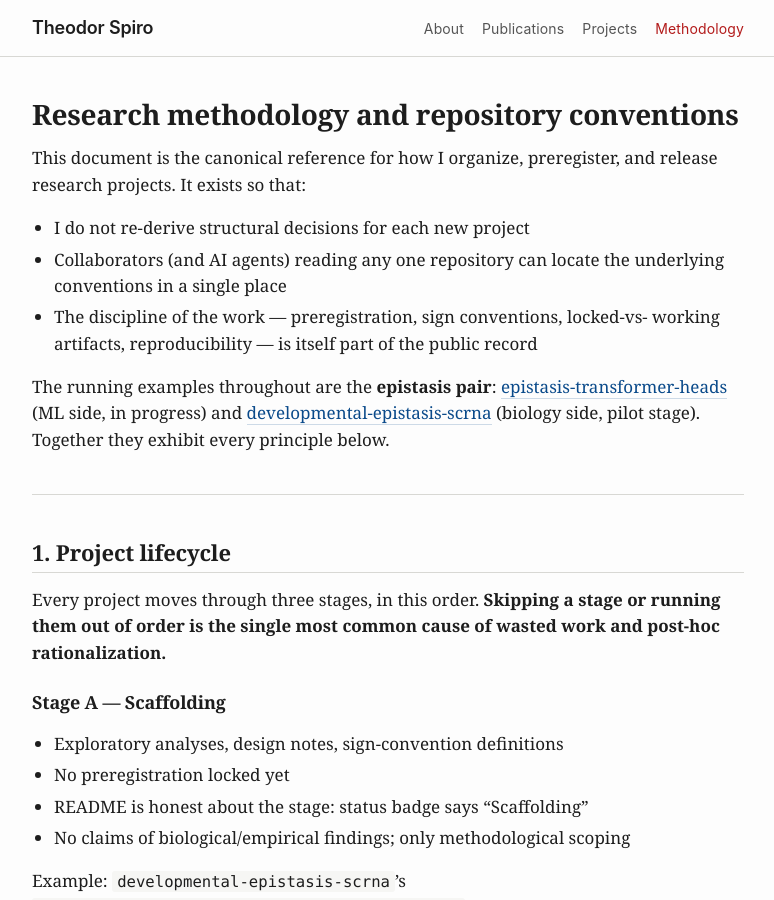
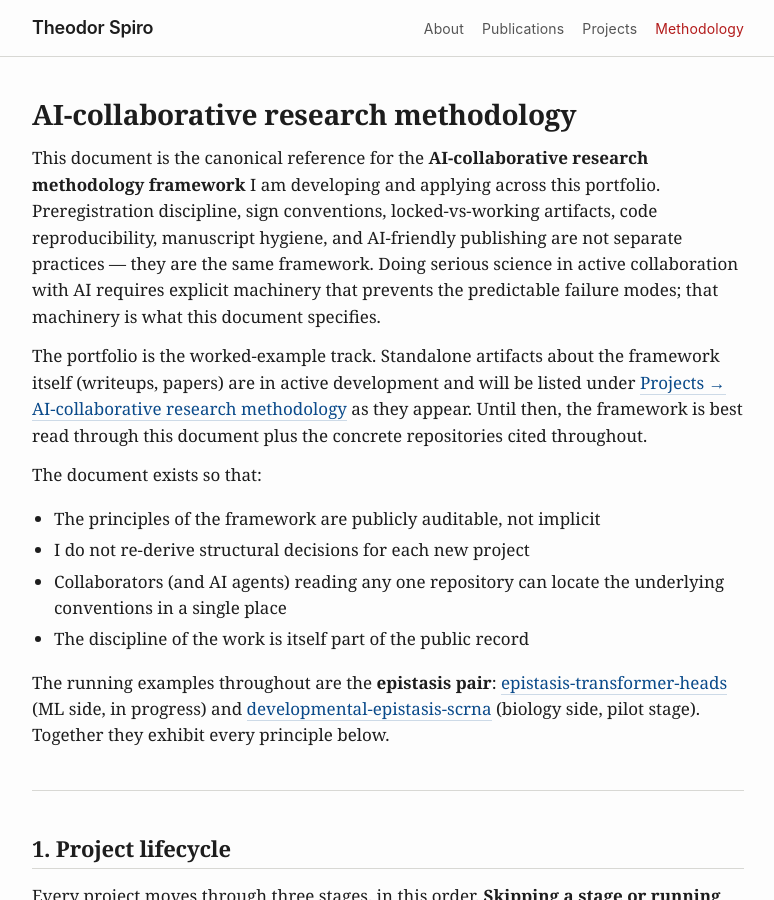
Before and after one commit to mool32/mool32.github.io, a Jekyll site: the page built from methodology.md, in a window 1280 px wide and 900 px high. Shown: the whole window, without its empty margins (252-1026 px from the left). Built offline with Jekyll 4.4.1, drawn with Linux system fonts in a browser that asks for light colours.

Commit message:
Reframe /methodology/ as AI-collaborative research methodology framework
Per user direction ("работа с пред регами это и есть часть ии методологии
это все одно"), the methodology document is reframed as the canonical
reference for the AI-collaborative research methodology framework, with
the mool32 portfolio as the worked-example track.

Changes are scoped to the introduction only (frontmatter description,
H1, opening three paragraphs):

- Frontmatter description now names the framework explicitly.
- H1 changed from 'Research methodology and repository conventions' to
  'AI-collaborative research methodology'.
- Opening paragraphs rewritten to frame the document as the canonical
  reference for the framework, state explicitly that preregistration
  discipline / sign conventions / locked-vs-working artifacts /
  AI-friendly publishing are not separate practices but the same
  framework, and forward-point to standalone artifacts under
  /projects/#ai-collaborative-research-methodology as they emerge.

Section content (§1-§17) is unchanged. The principles are the
framework; only the document's framing changed. The new /projects/
category 'AI-collaborative research methodology' points back to this
document as its current canonical artifact, with future writeups and
papers to be added as they appear.

Co-Authored-By: Claude Opus 4.7 (1M context) <noreply@anthropic.com>

```diff
--- a/methodology.md
+++ b/methodology.md
@@ -1,20 +1,33 @@
 ---
 layout: default
 title: Methodology
-description: How research projects are organized, preregistered, and released — the conventions used across the mool32 portfolio.
+description: A framework for doing science in active collaboration with AI — preregistration discipline, sign conventions, locked-vs-working artifacts, AI-friendly publishing — applied across the mool32 portfolio.
 permalink: /methodology/
 ---
 
-# Research methodology and repository conventions
+# AI-collaborative research methodology
 
-This document is the canonical reference for how I organize, preregister, and
-release research projects. It exists so that:
+This document is the canonical reference for the **AI-collaborative research
+methodology framework** I am developing and applying across this portfolio.
+Preregistration discipline, sign conventions, locked-vs-working artifacts,
+code reproducibility, manuscript hygiene, and AI-friendly publishing are not
+separate practices — they are the same framework. Doing serious science in
+active collaboration with AI requires explicit machinery that prevents the
+predictable failure modes; that machinery is what this document specifies.
 
+The portfolio is the worked-example track. Standalone artifacts about the
+framework itself (writeups, papers) are in active development and will be
+listed under [Projects → AI-collaborative research methodology]({{ '/projects/' | relative_url }}#ai-collaborative-research-methodology)
+as they appear. Until then, the framework is best read through this document
+plus the concrete repositories cited throughout.
+
+The document exists so that:
+
+- The principles of the framework are publicly auditable, not implicit
 - I do not re-derive structural decisions for each new project
 - Collaborators (and AI agents) reading any one repository can locate the
   underlying conventions in a single place
-- The discipline of the work — preregistration, sign conventions, locked-vs-
-  working artifacts, reproducibility — is itself part of the public record
+- The discipline of the work is itself part of the public record
 
 The running examples throughout are the **epistasis pair**:
 [epistasis-transformer-heads](https://github.com/mool32/epistasis-transformer-heads)
```
